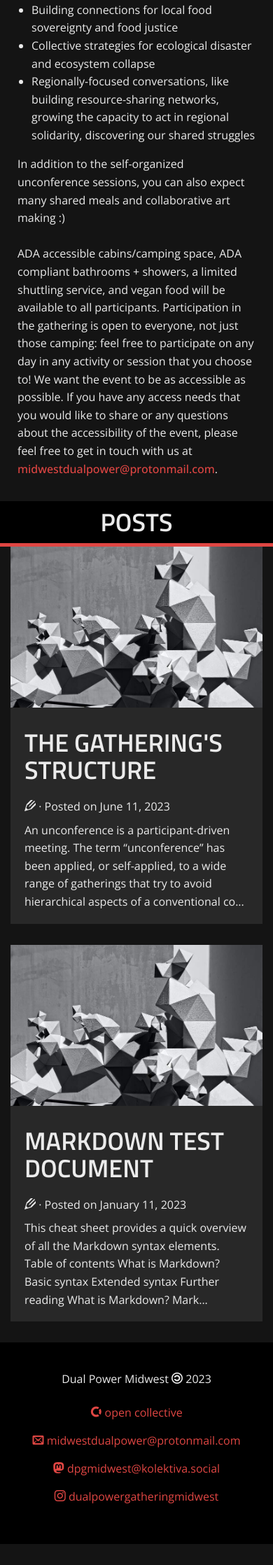
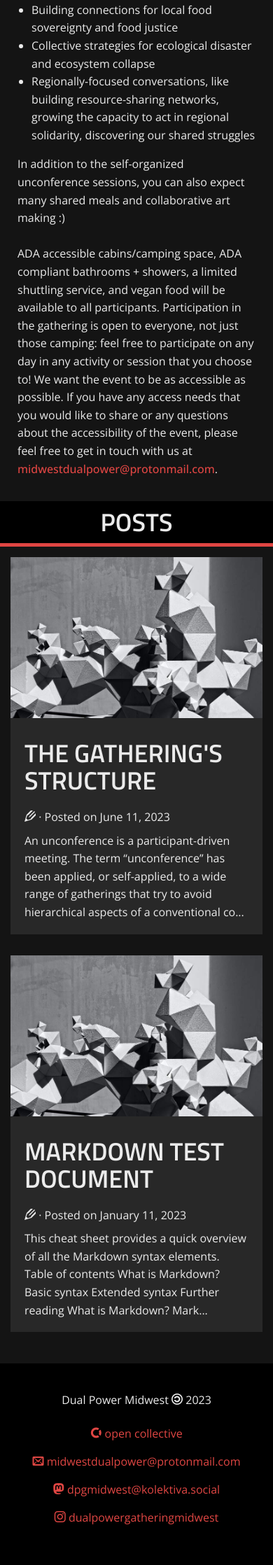
Before and after one commit to dpgmidwest/dev-website, a Jekyll site: the page built from index.html, in a window 390 px wide. Shown: the part 2946-5182 px from the top of the page at 70% size. Built offline with Jekyll 4.4.1, drawn with Linux system fonts in a browser that asks for light colours; some web fonts are replaced; the list of posts is cut into pages by our own code; before the commit the page ends 5152 px from its top, so only the background shows below that.

Commit message:
added top padding

```diff
--- a/css/default.css
+++ b/css/default.css
@@ -389,7 +389,7 @@ pre {
   }
 
   .post-container {
-    padding: 0;
+    padding: 15px 0;
   }
 
   .post {
```
